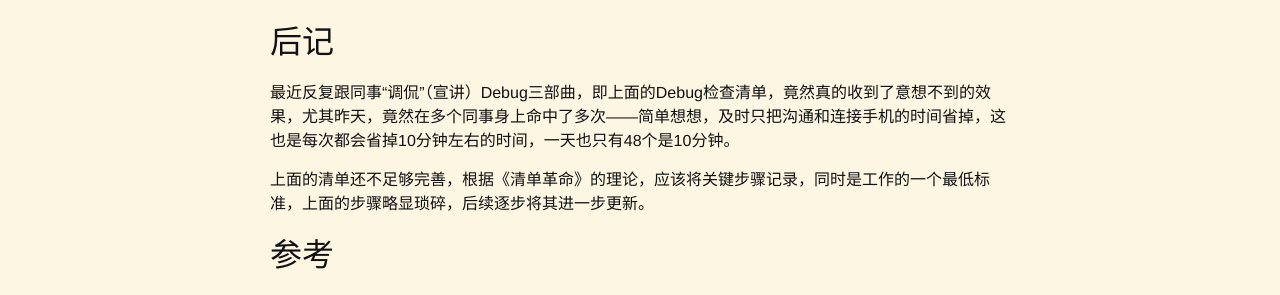
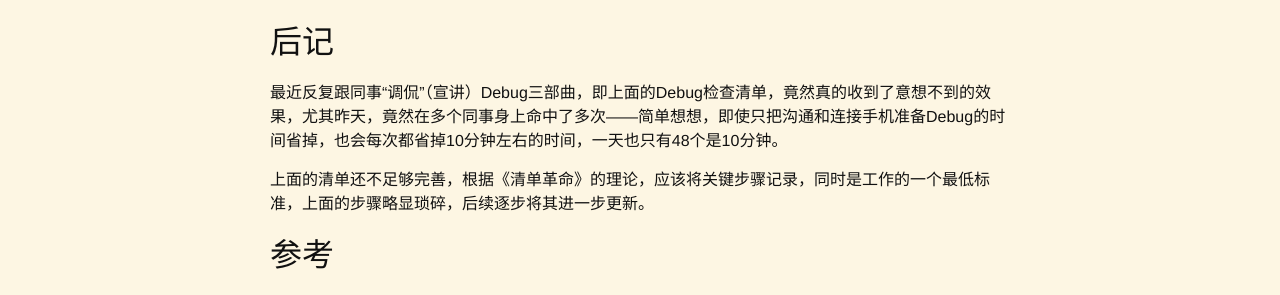
Before and after one commit to testudy/testudy.github.io, a Jekyll site: the page built from tech/_posts/2017-11-17-debug-checklist.md, in a window 1280 px wide. Shown: the part 1007-1302 px from the top of the page. Built offline with Jekyll 4.4.1, drawn with Linux system fonts in a browser that asks for light colours; comment, search, counter and statistics services are not loaded.

Commit message:
修改错别字

```diff
--- a/tech/_posts/2017-11-17-debug-checklist.md
+++ b/tech/_posts/2017-11-17-debug-checklist.md
@@ -40,7 +40,7 @@ tags: 技术 原创
 
 ## 后记
 
-最近反复跟同事“调侃”（宣讲）Debug三部曲，即上面的Debug检查清单，竟然真的收到了意想不到的效果，尤其昨天，竟然在多个同事身上命中了多次——简单想想，及时只把沟通和连接手机的时间省掉，这也是每次都会省掉10分钟左右的时间，一天也只有48个是10分钟。
+最近反复跟同事“调侃”（宣讲）Debug三部曲，即上面的Debug检查清单，竟然真的收到了意想不到的效果，尤其昨天，竟然在多个同事身上命中了多次——简单想想，即使只把沟通和连接手机准备Debug的时间省掉，也会每次都省掉10分钟左右的时间，一天也只有48个是10分钟。
 
 上面的清单还不足够完善，根据《清单革命》的理论，应该将关键步骤记录，同时是工作的一个最低标准，上面的步骤略显琐碎，后续逐步将其进一步更新。
 
```
